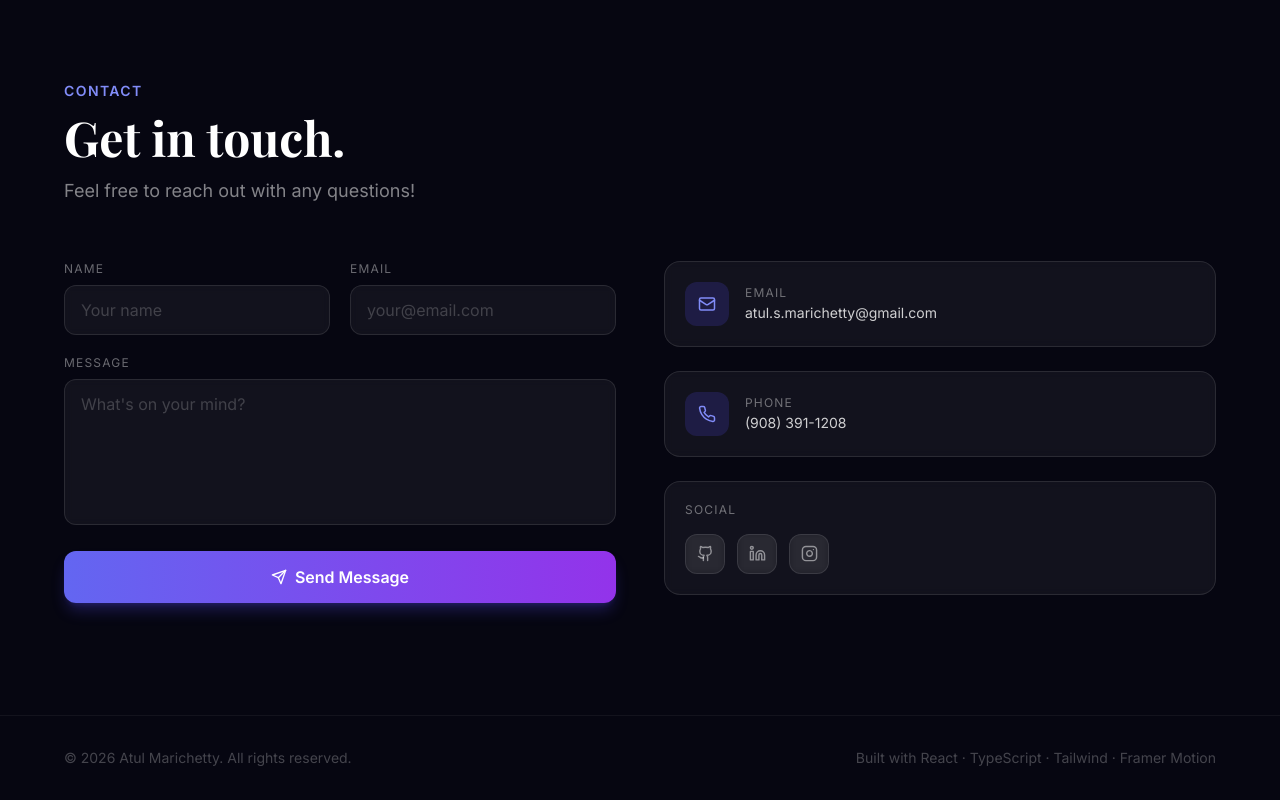
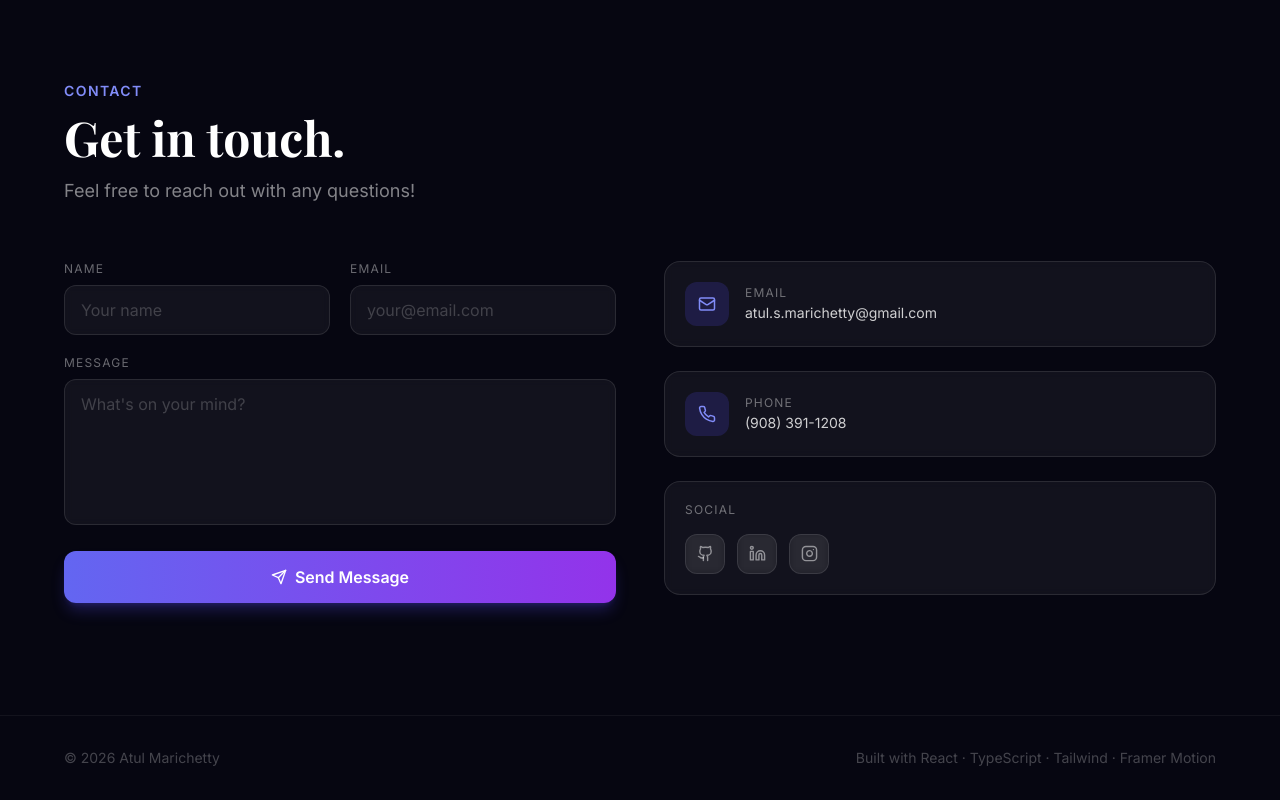
Before and after one commit to atul-11-m/landing-page, a React (Vite) app: page / in a window 1280 px wide. Shown: the part 3044-3844 px from the top of the page. Built offline with nearby package versions, Linux system fonts and the light colour scheme.

Commit message:
adjust footer message

```diff
--- a/src/components/Footer.tsx
+++ b/src/components/Footer.tsx
@@ -2,7 +2,7 @@ export default function Footer() {
   return (
     <footer className="border-t border-white/5 py-8 px-6">
       <div className="max-w-6xl mx-auto flex flex-col sm:flex-row items-center justify-between gap-4 text-white/25 text-sm">
-        <p>© {new Date().getFullYear()} Atul Marichetty. All rights reserved.</p>
+        <p>© {new Date().getFullYear()} Atul Marichetty</p>
         <p>
           Built with React · TypeScript · Tailwind · Framer Motion
         </p>
```
